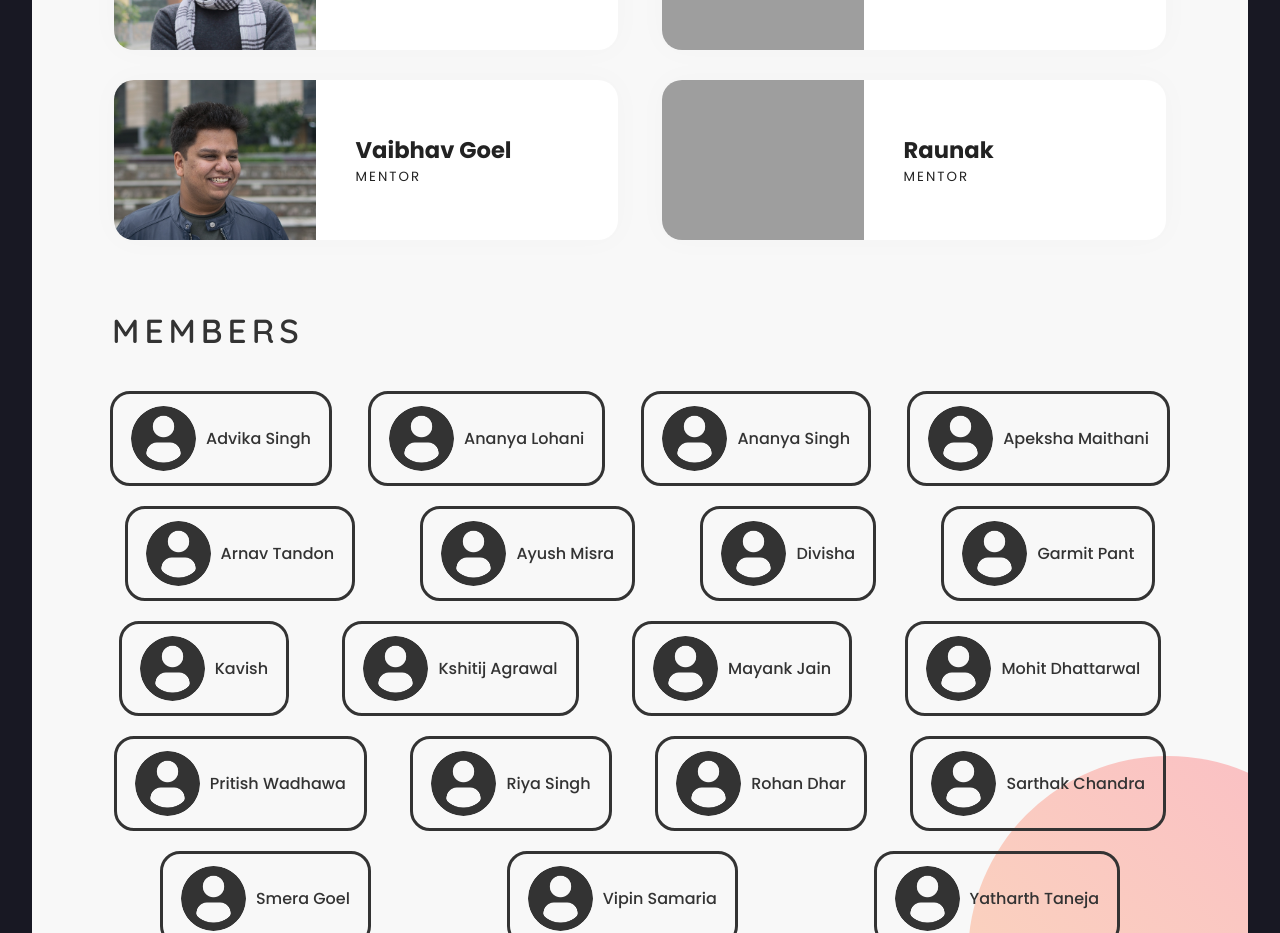
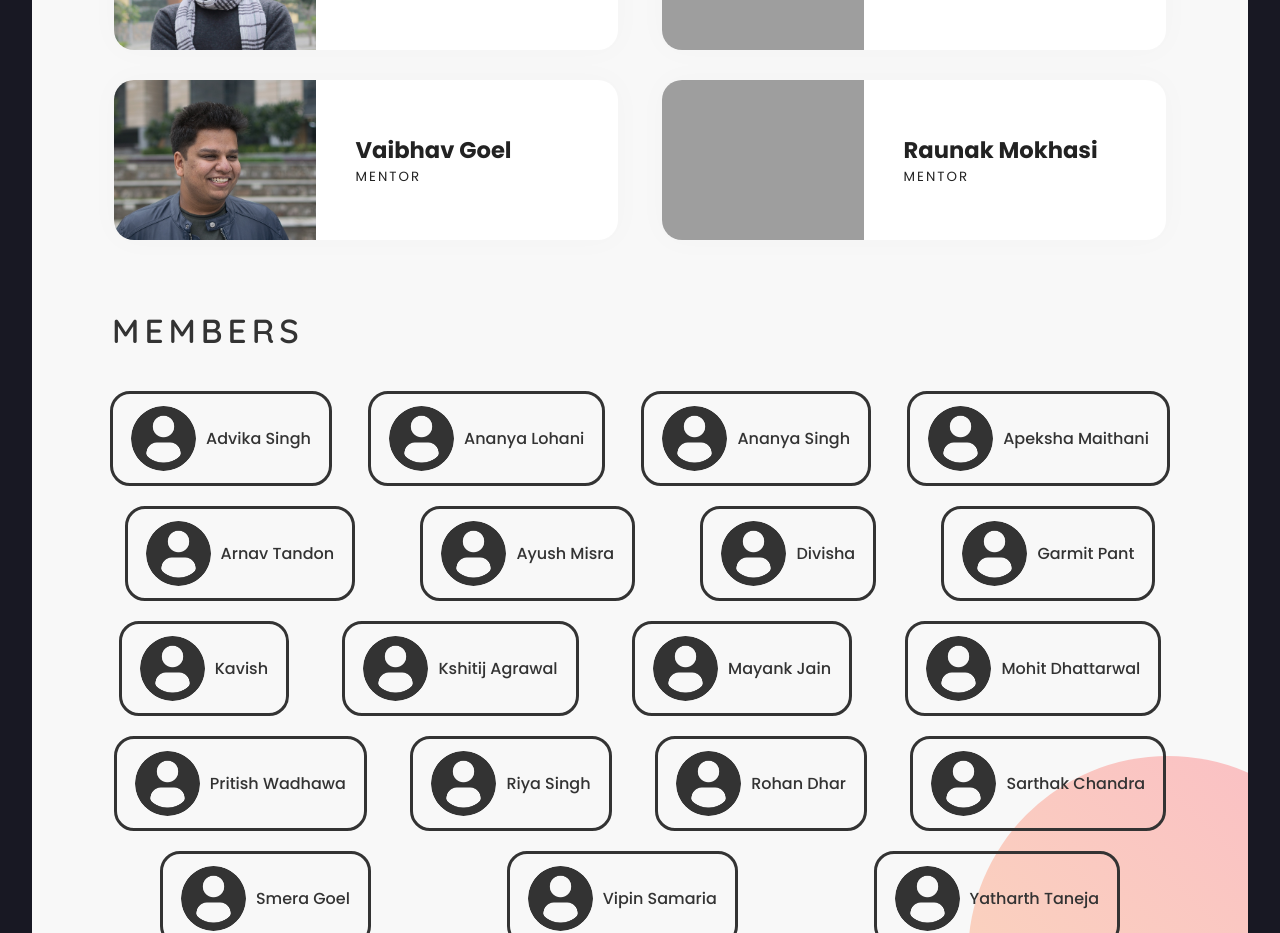
Before and after one commit to rohan-dhar/rohan-dhar.github.io, a plain HTML site: page ccc/index.html in a window 1280 px wide. Shown: the part 2760-3693 px from the top of the page. Drawn offline with Linux system fonts and the light colour scheme; grey boxes are pictures that could not be loaded.

Commit message:
Update names

```diff
--- a/ccc/index.html
+++ b/ccc/index.html
@@ -116,7 +116,7 @@
 		<div class="page-4-card-big">
 			<img src="./img/members/raunak.jpg" alt="Member Photo">
 			<section>
-				<h3>Raunak</h3>
+				<h3>Raunak Mokhasi</h3>
 				<h4>Mentor</h4>
 			</section>
 		</div>
```
